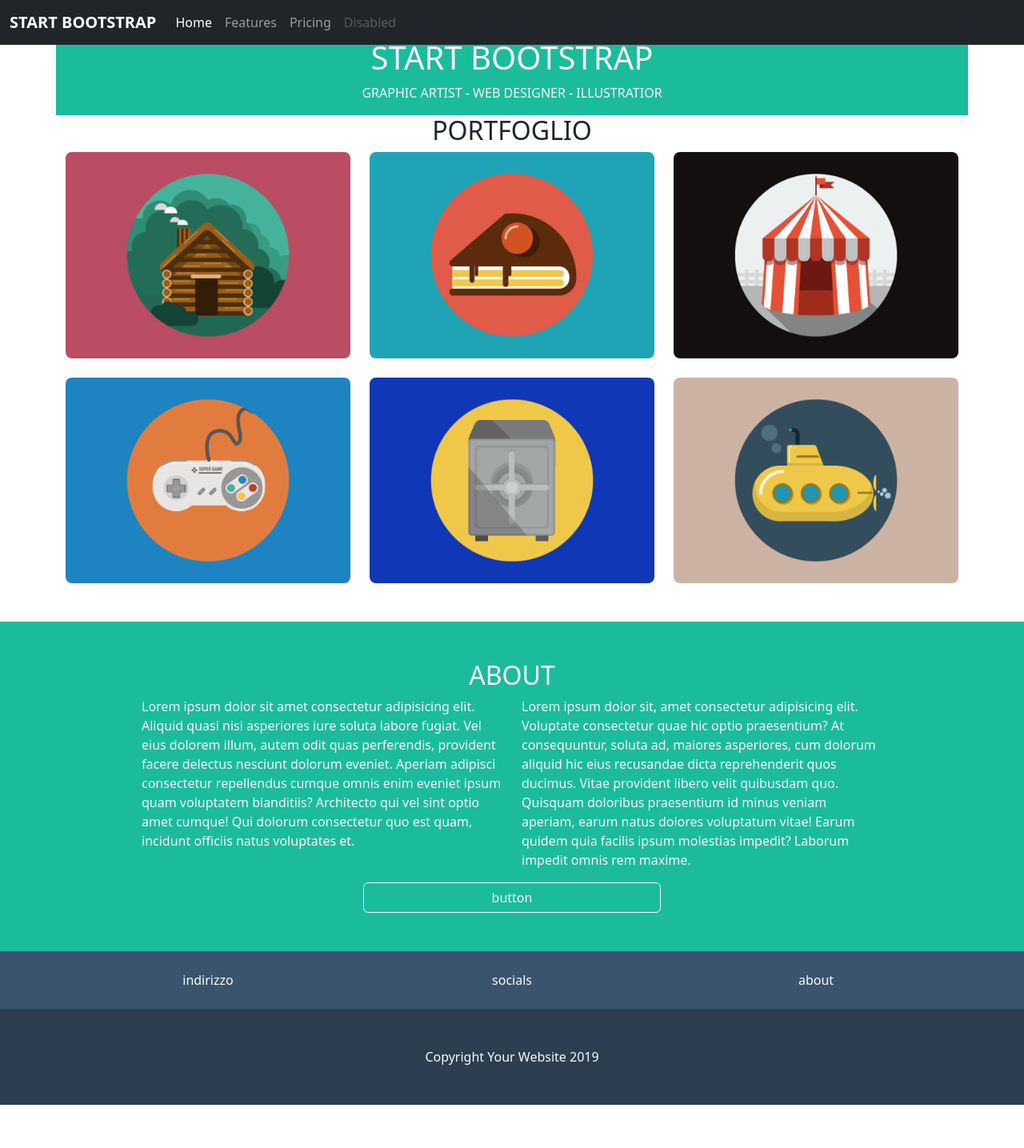
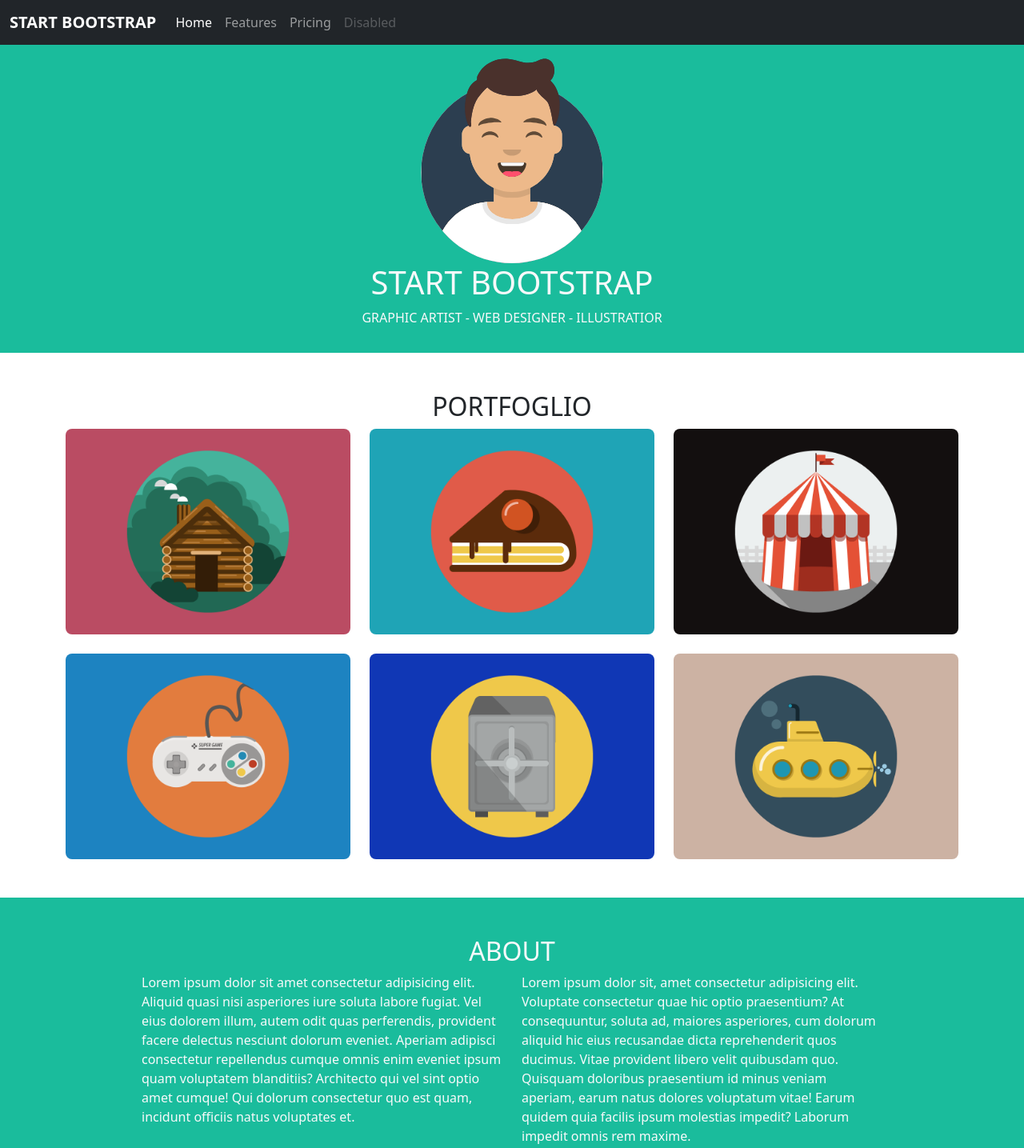
Before and after one commit to Gutierrez-Pool/html-css-bootstrap-freelancer, a plain HTML site: page index.html in a window 1280 px wide. Shown: the top 1435 px of the page at 80% size. Before the commit the page ends 1381 px from the top, so only its background shows below. Drawn offline with nearby package versions, Linux system fonts and the light colour scheme.

Commit message:
aggiunto img e media

```diff
--- a/css/style.css
+++ b/css/style.css
@@ -2,6 +2,10 @@
 
 header {
     background-color: #1abc9c;
+}
+
+header img {
+    width: 250px;
 }
 
 #about-us {
--- a/index.html
+++ b/index.html
@@ -17,7 +17,7 @@
 
 <body class="pt-5">
 
-        <nav class="navbar navbar-expand-lg bg-dark position-fixed w-100 top-0 start-0" data-bs-theme="dark">
+        <nav class="navbar navbar-expand-md bg-dark position-fixed w-100 top-0 start-0" data-bs-theme="dark">
             <div class="container-fluid">
                 <a class="navbar-brand fw-bold" href="#">START BOOTSTRAP</a>
                 <button class="navbar-toggler" type="button" data-bs-toggle="collapse" data-bs-target="#navbarNav"
@@ -43,8 +43,12 @@
             </div>
         </nav>
 
-            <header class="container text-center">
+            <header class="text-center py-3">
+                <div class="container">
                     <div class="row justify-content-center text-light">
+                        <div class="">
+                            <img src="img/avatar.svg" class="img-fluid" alt="">
+                        </div>
                         <div class="col-12">
                             <h1>START BOOTSTRAP</h1>
                         </div>
@@ -54,10 +58,11 @@
                             </p>
                         </div>
                     </div>
+                </div>
             </header>
 
             <main>
-                <section class="container pb-5">
+                <section class="container py-5">
                     <div class="col-12">
                         <h2 class="text-center">PORTFOGLIO</h2>
                     </div>
@@ -84,8 +89,8 @@
                 </section>
 
                 <section id="about-us">
-                    <div class="container">
-                        <div class="row justify-content-center py-5 text-light">
+                    <div class="container py-5">
+                        <div class="row justify-content-center text-light">
                             <h2 class="text-center">ABOUT</h2>
                             <p class="col-7 col-sm-5 col-md-5">
                                 Lorem ipsum dolor sit amet consectetur adipisicing elit. Aliquid quasi nisi asperiores iure soluta labore fugiat. Vel eius dolorem illum, autem odit quas perferendis, provident facere delectus nesciunt dolorum eveniet.
@@ -127,7 +132,7 @@
 
                 <div class="bottom_footer text-light">
                     <div class="container">
-                        <div class="row justify-content-center py-5">
+                        <div class="row justify-content-center py-3">
                             <span>
                                 Copyright Your Website 2019
                             </span>
```
Lines whose indentation alone changed are shown as unchanged.
